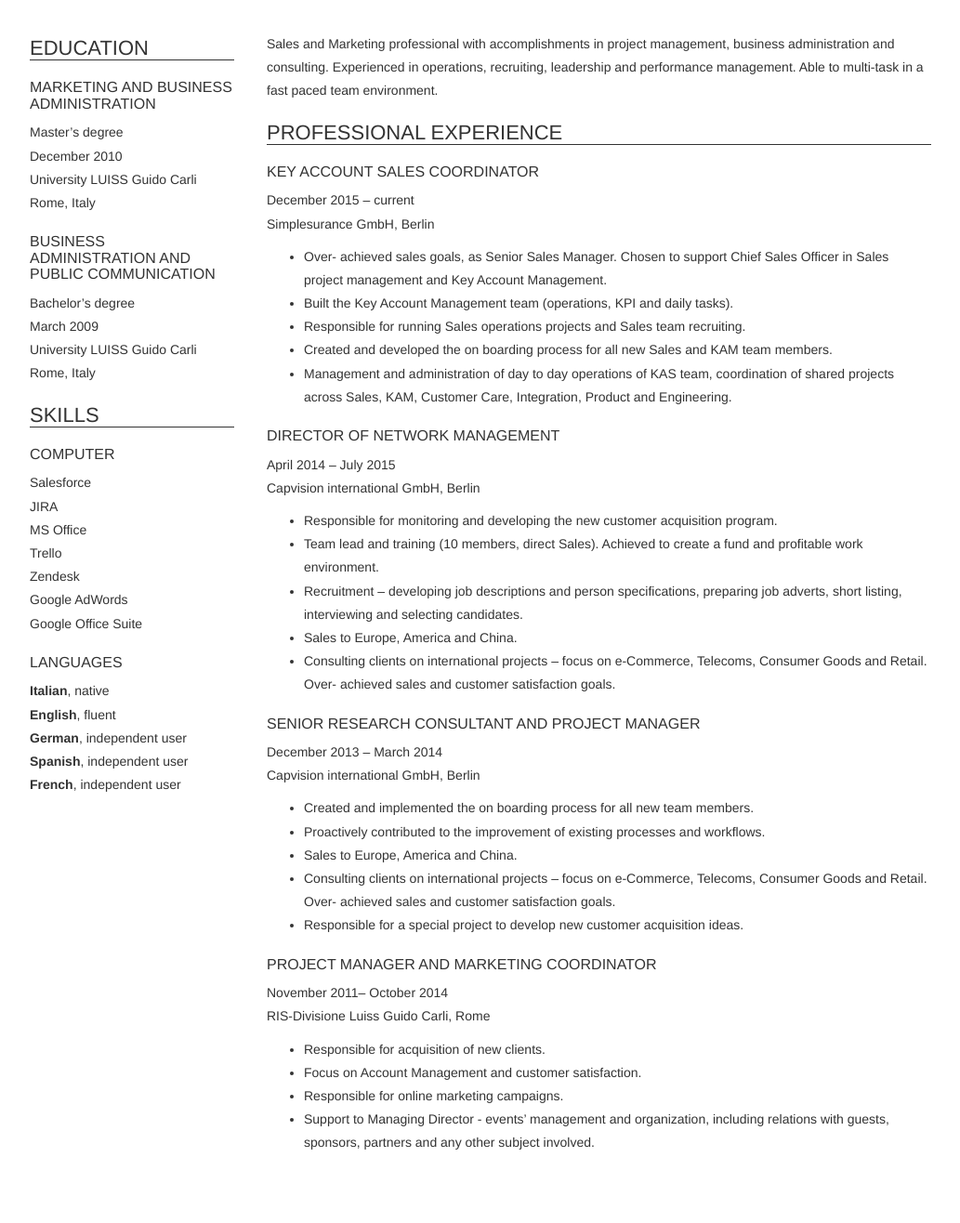
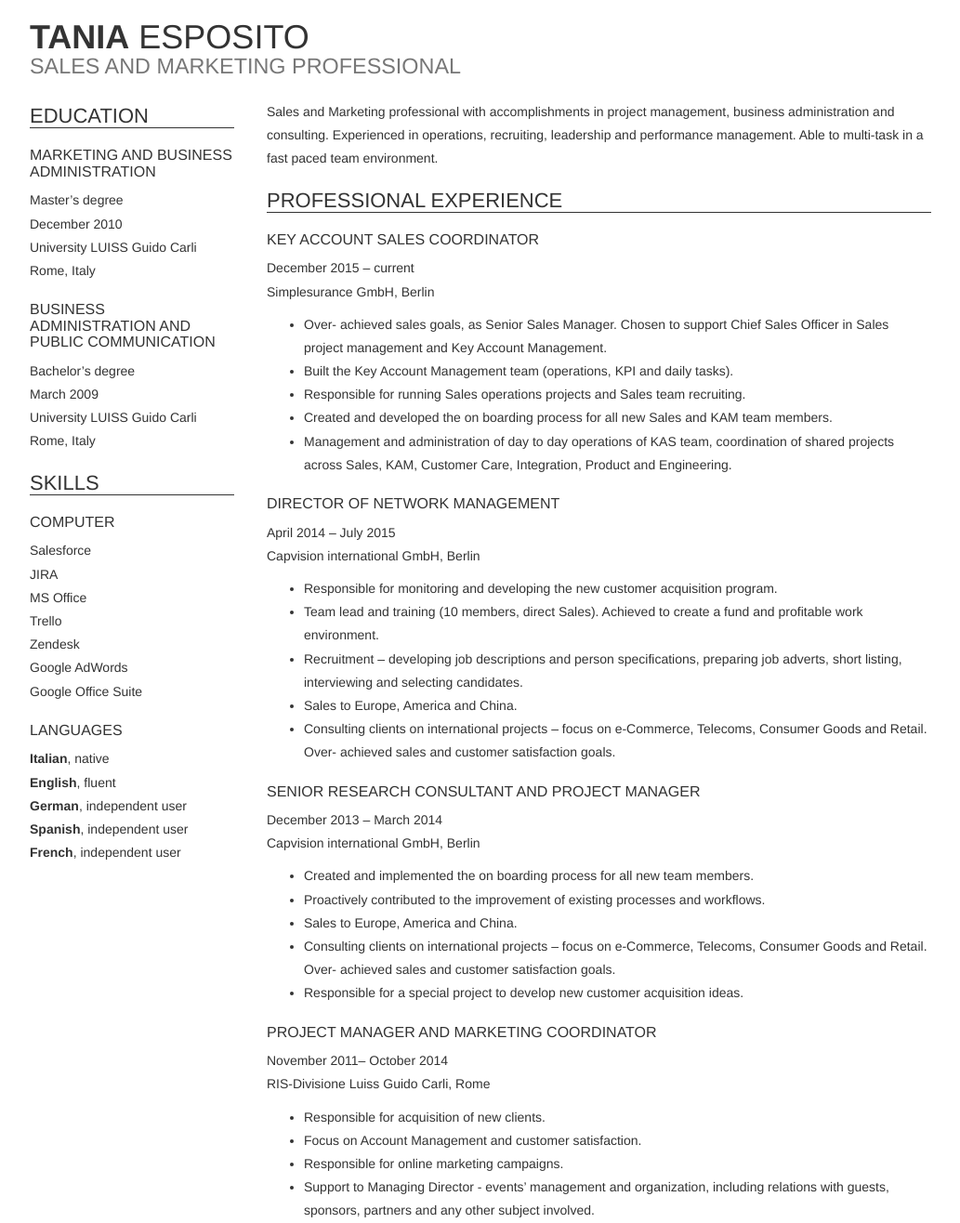
Before and after one commit to taesposito/taesposito.github.io, a Jekyll site: the page built from education.md, in a window 1280 px wide. Shown: the whole page at 93% size, without its empty margins (123-1156 px from the left). Built offline with Jekyll 4.4.1, drawn with Linux system fonts in a browser that asks for light colours; nearby versions of some CDN libraries; our own code applies the rules of GitHub Pages for plain Markdown files; before the commit the page ends 1243 px from its top, so only the background shows below that.

Commit message:
Contact API

```diff
--- a/_config.yml
+++ b/_config.yml
@@ -13,16 +13,19 @@
 # you will see them accessed via {{ site.title }}, {{ site.email }}, and so on.
 # You can create any custom variable you would like, and they will be accessible
 # in the templates via {{ site.myvariable }}.
-title: Your awesome title
+title: Tania Esposito
 email: your-email@domain.com
 description: > # this means to ignore newlines until "baseurl:"
   Write an awesome description for your new site here. You can edit this
   line in _config.yml. It will appear in your document head meta (for
   Google search results) and in your feed.xml site description.
 baseurl: "" # the subpath of your site, e.g. /blog
-url: "" # the base hostname & protocol for your site, e.g. http://example.com
-twitter_username: jekyllrb
-github_username:  jekyll
+url: "https://taesposito.github.io" # the base hostname & protocol for your site, e.g. http://example.com
+contact:
+  first_name: Tania
+  last_name: Esposito
+  job_description: Sales and Marketing Professional
+api_endpoint: "https://qvdad6qi84.execute-api.eu-west-1.amazonaws.com/prod/"
 
 # Build settings
 markdown: kramdown
@@ -31,3 +34,7 @@ gems:
 exclude:
   - Gemfile
   - Gemfile.lock
+  - docker-compose.yml
+  - .gitignore
+  - .vscode
+  - site.conf
--- a/_includes/contact.html
+++ b/_includes/contact.html
@@ -1,8 +1,8 @@
 <h2>Contact</h2>
 
 <address>
-  <a href="mailto:{{ page.contact.email }}?Subject=Contact">{{ page.contact.email }}</a><br>
-  <a href="tel:{{ page.contact.phone | remove:" " }}">{{ page.contact.phone }}</a><br>
-  {{ page.contact.address.street }} {{page.contact.address.number }}<br>
-  {{ page.contact.address.post_code }}, {{ page.contact.address.city }}<br>
+  <a class="email" href="mailto:{{ contact.email }}?Subject=Contact">{{ contact.email }}</a>
+  <a class="phone" href="tel:{{ contact.phone | remove:" " }}">{{ contact.phone }}</a>
+  <span class="address_line_1">{{ contact.address.street }} {{ contact.address.number }}</span>
+  <span class="address_line_2">{{ contact.address.post_code }} {{ contact.address.city }}</span>
 </address>
--- a/_layouts/default.html
+++ b/_layouts/default.html
@@ -5,8 +5,9 @@
     <meta http-equiv="X-UA-Compatible" content="IE=edge">
     <meta name="viewport" content="width=device-width, initial-scale=1">
     <meta name="robots" content="noindex">
-    <title>{{ page.title }}</title>
+    <title>{{ site.title }}</title>
     <link rel="stylesheet" href="https://maxcdn.bootstrapcdn.com/bootstrap/3.3.7/css/bootstrap.min.css" integrity="sha384-BVYiiSIFeK1dGmJRAkycuHAHRg32OmUcww7on3RYdg4Va+PmSTsz/K68vbdEjh4u" crossorigin="anonymous">
+    <script src="https://code.jquery.com/jquery-3.2.0.min.js" integrity="sha256-JAW99MJVpJBGcbzEuXk4Az05s/XyDdBomFqNlM3ic+I=" crossorigin="anonymous"></script>
 
     <!-- HTML5 shim and Respond.js for IE8 support of HTML5 elements and media queries -->
     <!-- WARNING: Respond.js doesn't work if you view the page via file:// -->
@@ -147,14 +148,25 @@
         padding-left: 0;
         list-style: none;
       }
+
+      .contact {
+        display: none;
+      }
+
+      .email,
+      .phone,
+      .address_line_1,
+      .address_line_2 {
+        display: block;
+      }
     </style>
   </head>
   <body>
     <div class="container">
       <header>
         <h1 class="page_title">
-          <strong>{{ page.contact.first_name }}</strong> {{ page.contact.last_name }}
-          <small>{{ page.contact.description }}</small>
+          <strong>{{ site.contact.first_name }}</strong> {{ site.contact.last_name }}
+          <small>{{ site.contact.job_description }}</small>
         </h1>
       </header>
       <main>
@@ -162,9 +174,9 @@
           <!--Left column-->
           <div class="col-sm-3">
             <!--Contact-->
-            <!-- <div class="contact">
-              {% include contact.html contact=site.data.contact%}
-            </div> -->
+            <div class="contact">
+              {% include contact.html contact=site.contact%}
+            </div>
 
             <!--Education-->
             <div class="education">
```
Also changed, not shown: other parts of _layouts/default.html (+26 -0 lines), index.md (+0 -5 lines), site.conf (line endings or trailing spaces).
